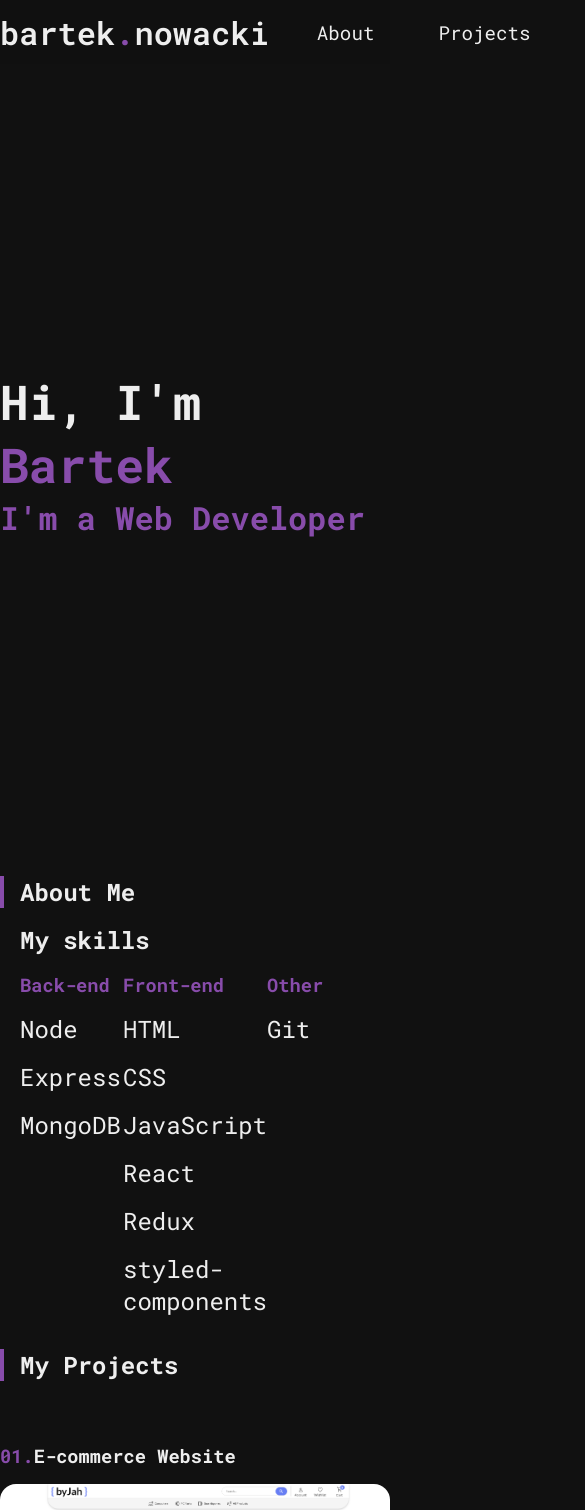
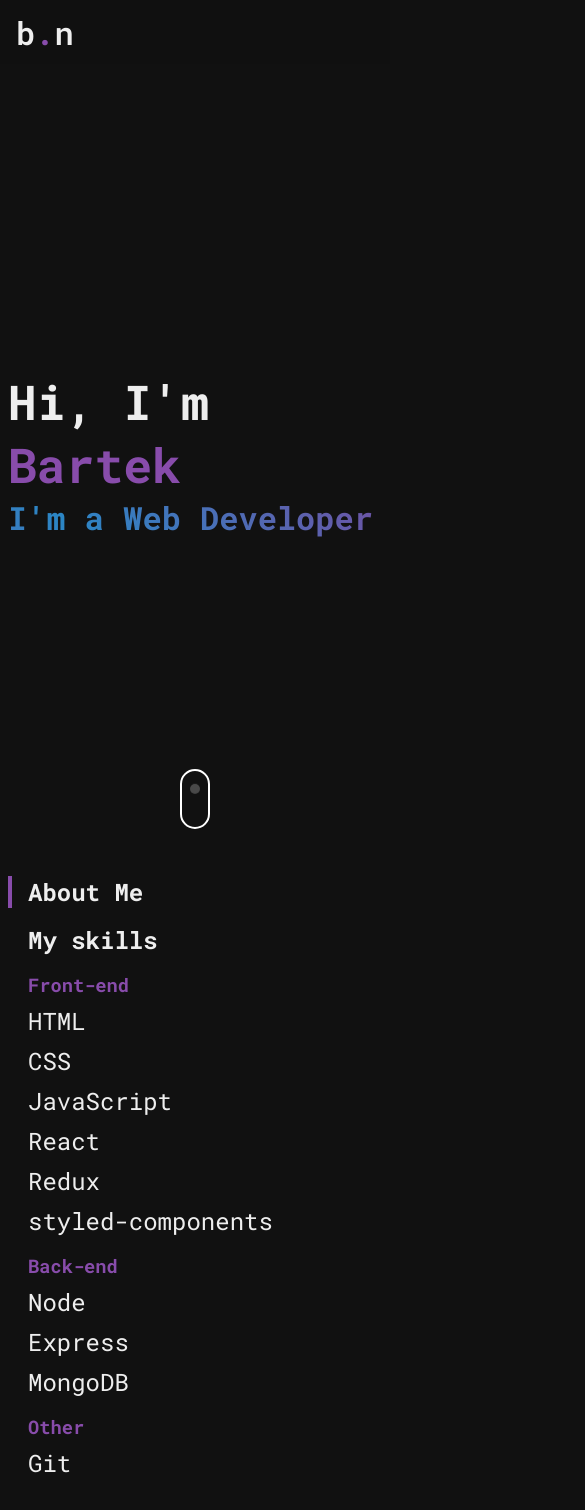
Before and after one commit to Byjah11/Personal-portfolio, a React (Create React App) app: page / in a window 390 px wide. Shown: the top 1510 px of the page, 585 px wide, since content can reach past the window. Built offline with nearby package versions, Linux system fonts and the light colour scheme.

Commit message:
Implemented responsive styles

```diff
--- a/public/index.html
+++ b/public/index.html
@@ -15,18 +15,6 @@
       href="https://fonts.googleapis.com/css2?family=Roboto+Mono:ital,wght@0,100;0,200;0,300;0,400;0,500;0,600;0,700;1,100;1,200;1,300;1,400;1,500;1,600;1,700&display=swap"
       rel="stylesheet"
     />
-    <style>
-      * {
-        font-family: "Roboto Mono", monospace;
-        margin: 0;
-        box-sizing: border-box;
-        --color-primary: rgb(136, 76, 171);
-      }
-      body {
-        background-color: #111;
-        color: #eee;
-      }
-    </style>
   </head>
   <body>
     <noscript>You need to enable JavaScript to run this app.</noscript>
--- a/src/App.js
+++ b/src/App.js
@@ -13,16 +13,20 @@ import {
   faPhone,
   faEnvelope,
 } from "@fortawesome/free-solid-svg-icons";
+import { device } from "./utils/breakpoints";
 
 library.add(fab, faArrowUpRightFromSquare, faPhone, faEnvelope);
 
 const Container = styled.div``;
 
 const Section = styled.section`
-  width: 100%;
+  width: calc(100% - 16px);
   height: 100%;
   max-width: 1260px;
   margin: 32px auto;
+  @media ${device.tablet} {
+    width: calc(100% - 64px);
+  }
 `;
 
 const SectionTitle = styled.h1`
@@ -35,7 +39,9 @@ const App = () => {
   return (
     <Container>
       <Navbar />
-      <Banner />
+      <Section>
+        <Banner />
+      </Section>
       <Section id="about">
         <SectionTitle>About Me</SectionTitle>
         <About />
--- a/src/Components/About.jsx
+++ b/src/Components/About.jsx
@@ -1,5 +1,6 @@
 import styled from "styled-components";
 import { FontAwesomeIcon } from "@fortawesome/react-fontawesome";
+import { device } from "../utils/breakpoints";
 
 const Container = styled.div``;
 
@@ -9,10 +10,15 @@ const Title = styled.h2`
 
 const Skills = styled.div`
   display: flex;
+  flex-direction: column;
   margin: 16px 20px;
+  @media ${device.tablet} {
+    flex-direction: row;
+  }
 `;
 const SkillsSection = styled.div`
   flex: 1;
+  margin-bottom: 16px;
 `;
 const SkillsTitle = styled.h3`
   color: var(--color-primary);
@@ -22,7 +28,7 @@ const SkillsList = styled.div`
   flex-direction: column;
 `;
 const SkillsItem = styled.div`
-  margin-top: 16px;
+  margin-top: 8px;
   font-size: 1.5rem;
   span {
     margin-left: 16px;
@@ -52,17 +58,17 @@ const About = () => {
       <Title>My skills</Title>
       <Skills>
         <SkillsSection>
-          <SkillsTitle>Back-end</SkillsTitle>
+          <SkillsTitle>Front-end</SkillsTitle>
           <SkillsList>
-            {skills.back.map(([name, icon]) => (
+            {skills.front.map(([name, icon]) => (
               <SkillsItem key={name}>{name}</SkillsItem>
             ))}
           </SkillsList>
         </SkillsSection>
         <SkillsSection>
-          <SkillsTitle>Front-end</SkillsTitle>
+          <SkillsTitle>Back-end</SkillsTitle>
           <SkillsList>
-            {skills.front.map(([name, icon]) => (
+            {skills.back.map(([name, icon]) => (
               <SkillsItem key={name}>{name}</SkillsItem>
             ))}
           </SkillsList>
--- a/src/Components/Banner.jsx
+++ b/src/Components/Banner.jsx
@@ -1,4 +1,5 @@
 import styled from "styled-components";
+import { scrollTo } from "../utils/utils";
 
 const Container = styled.div`
   height: calc(100vh - 64px);
@@ -7,10 +8,63 @@ const Container = styled.div`
 const Wrapper = styled.div`
   width: 100%;
   height: 100%;
-  max-width: 1260px;
   margin: auto;
   display: flex;
   align-items: center;
+  position: relative;
+`;
+const ScrollBtn = styled.div`
+  position: absolute;
+  bottom: 15px;
+  left: 50%;
+  transform: translate(-50%, 0);
+  cursor: pointer;
+  width: 30px;
+  height: 60px;
+  border: 2px solid #fff;
+  border-radius: 25px;
+  display: flex;
+  justify-content: center;
+
+  &::before {
+    content: "";
+    width: 10px;
+    height: 10px;
+    border-radius: 50%;
+    position: absolute;
+    top: 10px;
+    background-color: #fff;
+    animation: move-down 2s infinite;
+  }
+
+  &::after {
+    content: "Scroll Down";
+    display: block;
+    width: 200px;
+    position: absolute;
+    text-align: center;
+    top: -10px;
+    transform: translateY(-100%);
+    opacity: 0;
+    transition: all 0.5s ease;
+  }
+
+  &:hover::after {
+    opacity: 1;
+  }
+
+  @keyframes move-down {
+    0% {
+      opacity: 0;
+    }
+    50% {
+      opacity: 0.8;
+    }
+    100% {
+      transform: translateY(30px);
+      opacity: 0;
+    }
+  }
 `;
 
 const BannerText = styled.div``;
@@ -23,13 +77,35 @@ const Title = styled.h1`
 `;
 const Subtitle = styled.h2`
   font-size: 2rem;
-  color: var(--color-primary);
+  background: linear-gradient(
+    225deg,
+    #ff3cac,
+    #784ba0,
+    #2b86c5,
+    #784ba0,
+    #ff3cac
+  );
+  background-size: 400%;
+  background-clip: text;
+  -webkit-background-clip: text;
+  -webkit-text-fill-color: transparent;
+  animation: text-bg-anim 10s linear infinite alternate;
+
+  @keyframes text-bg-anim {
+    0% {
+      background-position: left;
+    }
+    100% {
+      background-position: right;
+    }
+  }
 `;
 
 const Banner = () => {
   return (
     <Container>
       <Wrapper>
+        <ScrollBtn onClick={() => scrollTo("about")} />
         <BannerText>
           <Title>
             Hi, I'm <span>Bartek</span>
--- a/src/Components/Contact.jsx
+++ b/src/Components/Contact.jsx
@@ -1,14 +1,22 @@
 import styled from "styled-components";
 import { FontAwesomeIcon } from "@fortawesome/react-fontawesome";
+import { device } from "../utils/breakpoints";
 
 const Container = styled.div`
   display: flex;
+  flex-direction: column;
+  @media ${device.tablet} {
+    flex-direction: row;
+  }
 `;
 const Left = styled.div`
   flex: 1;
   display: flex;
-  flex-direction: column;
+  flex-direction: column-reverse;
   justify-content: space-between;
+  @media ${device.tablet} {
+    flex-direction: column;
+  }
 `;
 const ContactList = styled.div``;
 const ContactItem = styled.div`
--- a/src/Components/Navbar.jsx
+++ b/src/Components/Navbar.jsx
@@ -1,5 +1,6 @@
 import styled from "styled-components";
-import { useEffect } from "react";
+import { device } from "../utils/breakpoints";
+import { scrollTo } from "../utils/utils";
 
 const Container = styled.div`
   width: 100%;
@@ -17,9 +18,12 @@ const Wrapper = styled.div`
   display: flex;
   justify-content: space-between;
   align-items: center;
-  width: 100%;
+  width: calc(100% - 32px);
   max-width: 1260px;
   margin: auto;
+  @media ${device.tablet} {
+    width: calc(100% - 64px);
+  }
 `;
 const Left = styled.div``;
 
@@ -27,15 +31,36 @@ const Logo = styled.div`
   font-size: 2rem;
   font-weight: 600;
   cursor: pointer;
+  display: none;
 
   span {
     color: var(--color-primary);
+  }
+
+  @media ${device.tablet} {
+    display: block;
+  }
+`;
+const LogoMobile = styled.div`
+  font-size: 2rem;
+  font-weight: 600;
+  cursor: pointer;
+
+  span {
+    color: var(--color-primary);
+  }
+
+  @media ${device.tablet} {
+    display: none;
   }
 `;
 
 const Right = styled.div``;
 const NavLinks = styled.div`
-  display: flex;
+  display: none;
+  @media ${device.tablet} {
+    display: flex;
+  }
 `;
 const NavLink = styled.div`
   margin-left: 2rem;
@@ -48,7 +73,7 @@ const NavLink = styled.div`
     content: "";
     width: 0;
     height: 100%;
-    background-color: var(--color-primary);
+    background: var(--color-primary);
     position: absolute;
     z-index: -1;
     opacity: 0;
@@ -64,18 +89,15 @@ const NavLink = styled.div`
 `;
 
 const Navbar = () => {
-  const scrollTo = (id) => {
-    const section = document.getElementById(id);
-    const yOffset = -62;
-    const y =
-      section.getBoundingClientRect().top + window.pageYOffset + yOffset;
-    window.scrollTo({ top: y, behavior: "smooth" });
-  };
-
   return (
     <Container>
       <Wrapper>
         <Left>
+          <LogoMobile
+            onClick={() => window.scrollTo({ top: 0, behavior: "smooth" })}
+          >
+            b<span>.</span>n
+          </LogoMobile>
           <Logo onClick={() => window.scrollTo({ top: 0, behavior: "smooth" })}>
             bartek<span>.</span>nowacki
           </Logo>
--- a/src/Components/Project.jsx
+++ b/src/Components/Project.jsx
@@ -1,5 +1,6 @@
 import styled from "styled-components";
 import { FontAwesomeIcon } from "@fortawesome/react-fontawesome";
+import { device } from "../utils/breakpoints";
 
 const Container = styled.div`
   display: flex;
@@ -33,6 +34,10 @@ const OverlayTitle = styled.h1`
   opacity: 0;
   transform: translate(0, -50%);
   transition: all 0.5s ease;
+  display: none;
+  @media ${device.tablet} {
+    display: block;
+  }
 `;
 const OverlayDesc = styled.div`
   opacity: 0;
@@ -66,8 +71,8 @@ const Image = styled.img`
 
 const Info = styled.div`
   display: flex;
+  flex-direction: column;
   justify-content: space-between;
-  align-items: center;
 `;
 const InfoTitle = styled.h4`
   color: #666;
@@ -75,9 +80,11 @@ const InfoTitle = styled.h4`
 `;
 const TechList = styled.div`
   display: flex;
+  flex-wrap: wrap;
 `;
 const TechItem = styled.div`
   margin-right: 8px;
+  margin-bottom: 8px;
   font-size: 1.2rem;
   background-color: var(--color-primary);
   color: #fff;
@@ -86,6 +93,7 @@ const TechItem = styled.div`
 `;
 const InfoLinks = styled.div`
   display: flex;
+  align-self: center;
 `;
 const InfoLink = styled.a`
   margin-left: 8px;
@@ -117,7 +125,7 @@ const Project = ({ p }) => {
           <OverlayTitle>{p.title}</OverlayTitle>
           <OverlayDesc>
             {p.id === 1 && (
-              <a href="https://www.x-kom.pl/" target="_blank">
+              <a href="https://www.x-kom.pl/" target="_blank" rel="noreferrer">
                 X-kom
               </a>
             )}
@@ -126,6 +134,16 @@ const Project = ({ p }) => {
         </ImageOverlay>
       </ImageContainer>
       <Info>
+        <InfoLinks>
+          <InfoLink href={p.live} target="_blank" rel="noreferrer">
+            <FontAwesomeIcon icon="arrow-up-right-from-square" />
+            <span>See it live</span>
+          </InfoLink>
+          <InfoLink href={p.source} target="_blank" rel="noreferrer">
+            <FontAwesomeIcon icon="fa-brands fa-github" />
+            <span>Source Code</span>
+          </InfoLink>
+        </InfoLinks>
         <div>
           <InfoTitle>{"// Technologies used"}</InfoTitle>
           <TechList>
@@ -134,16 +152,6 @@ const Project = ({ p }) => {
             ))}
           </TechList>
         </div>
-        <InfoLinks>
-          <InfoLink href={p.live} target="_blank">
-            <FontAwesomeIcon icon="arrow-up-right-from-square" />
-            <span>See it live</span>
-          </InfoLink>
-          <InfoLink href={p.source} target="_blank">
-            <FontAwesomeIcon icon="fa-brands fa-github" />
-            <span>Source Code</span>
-          </InfoLink>
-        </InfoLinks>
       </Info>
     </Container>
   );
--- /dev/null
+++ b/src/index.css
@@ -0,0 +1,13 @@
+* {
+  font-family: "Roboto Mono", monospace;
+  margin: 0;
+  box-sizing: border-box;
+}
+:root {
+  --color-primary: rgb(136, 76, 171);
+  --color-secondary: rgb(97, 164, 206);
+}
+body {
+  background-color: #111;
+  color: #eee;
+}
--- a/src/index.js
+++ b/src/index.js
@@ -1,6 +1,6 @@
 import React from "react";
 import ReactDOM from "react-dom/client";
-
+import "./index.css";
 import App from "./App";
 
 const root = ReactDOM.createRoot(document.getElementById("root"));
--- /dev/null
+++ b/src/utils/breakpoints.js
@@ -0,0 +1,20 @@
+const size = {
+  mobileS: "320px",
+  mobileM: "375px",
+  mobileL: "425px",
+  tablet: "768px",
+  laptop: "1024px",
+  laptopL: "1440px",
+  desktop: "2560px",
+};
+
+export const device = {
+  mobileS: `(min-width: ${size.mobileS})`,
+  mobileM: `(min-width: ${size.mobileM})`,
+  mobileL: `(min-width: ${size.mobileL})`,
+  tablet: `(min-width: ${size.tablet})`,
+  laptop: `(min-width: ${size.laptop})`,
+  laptopL: `(min-width: ${size.laptopL})`,
+  desktop: `(min-width: ${size.desktop})`,
+  desktopL: `(min-width: ${size.desktop})`,
+};
--- /dev/null
+++ b/src/utils/utils.js
@@ -0,0 +1,6 @@
+export const scrollTo = (id) => {
+  const section = document.getElementById(id);
+  const yOffset = -70;
+  const y = section.getBoundingClientRect().top + window.pageYOffset + yOffset;
+  window.scrollTo({ top: y, behavior: "smooth" });
+};
```
